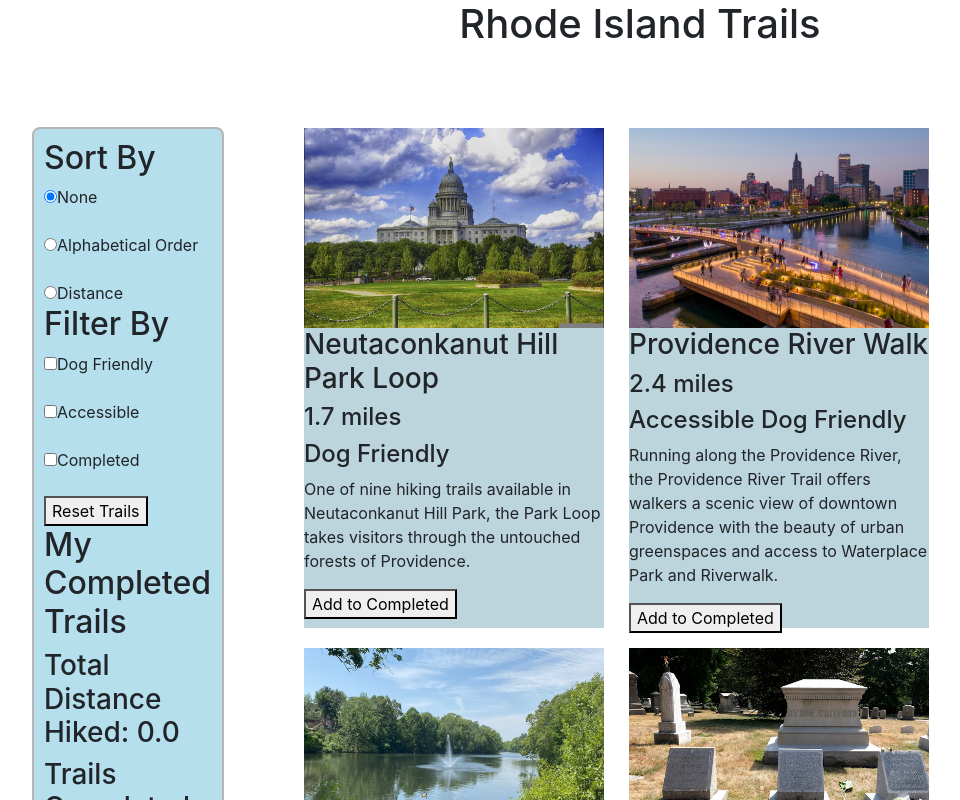
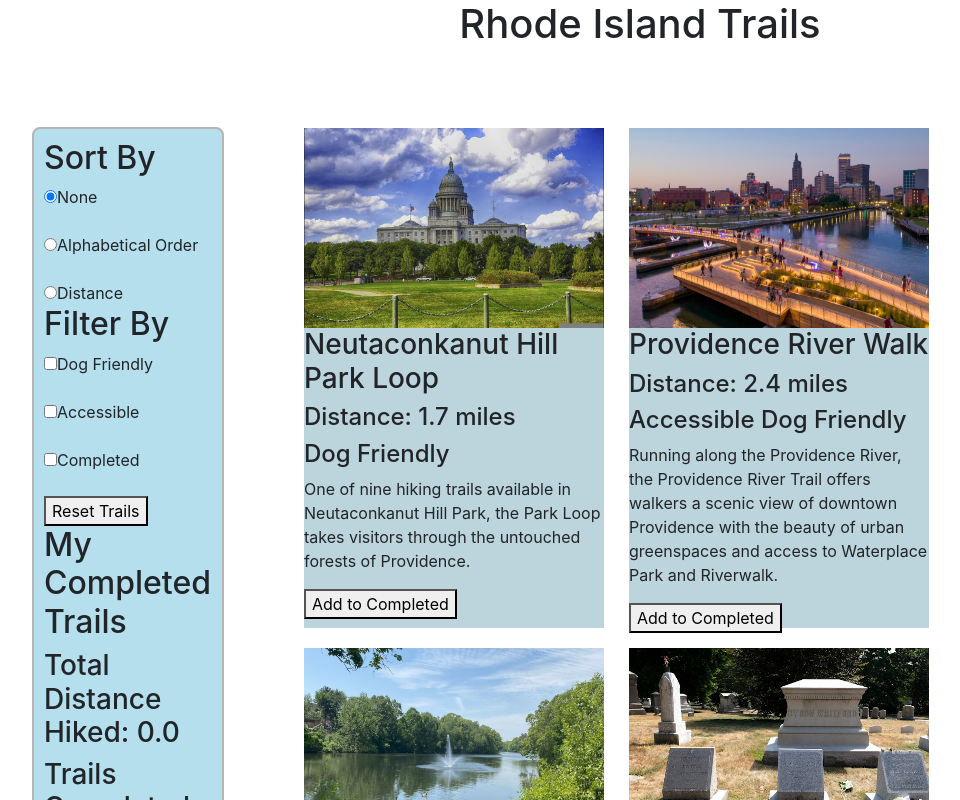
Before and after one commit to excitedpenguin777/Hiking-Trails-Development, a React (Create React App) app: page / in a window 1280 px wide. Shown: the top 800 px of the page, without its empty margins (0-960 px from the left). Built offline with nearby package versions, Linux system fonts and the light colour scheme; the HTML template or start-up script is replaced by a standard one.

Commit message:
Add distance label

```diff
--- a/src/components/TrailItem.js
+++ b/src/components/TrailItem.js
@@ -17,7 +17,7 @@ function TrailItem(props) {
         height={200}
       />
       <h3> {name} </h3>
-      <h4> {distance} miles </h4>
+      <h4> Distance: {distance} miles </h4>
       <h4>
         {accessible ? "Accessible" : ""} {dog_friendly ? "Dog Friendly" : ""}{" "}
       </h4>
```
